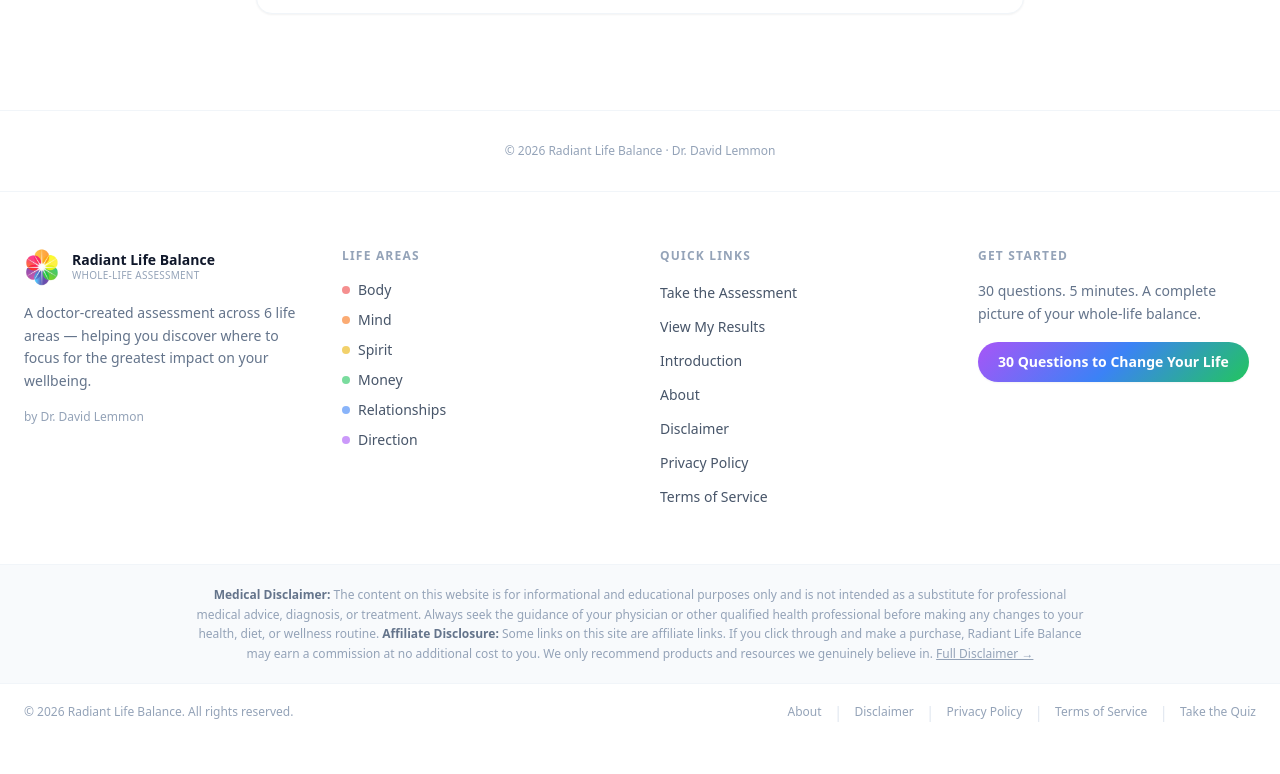
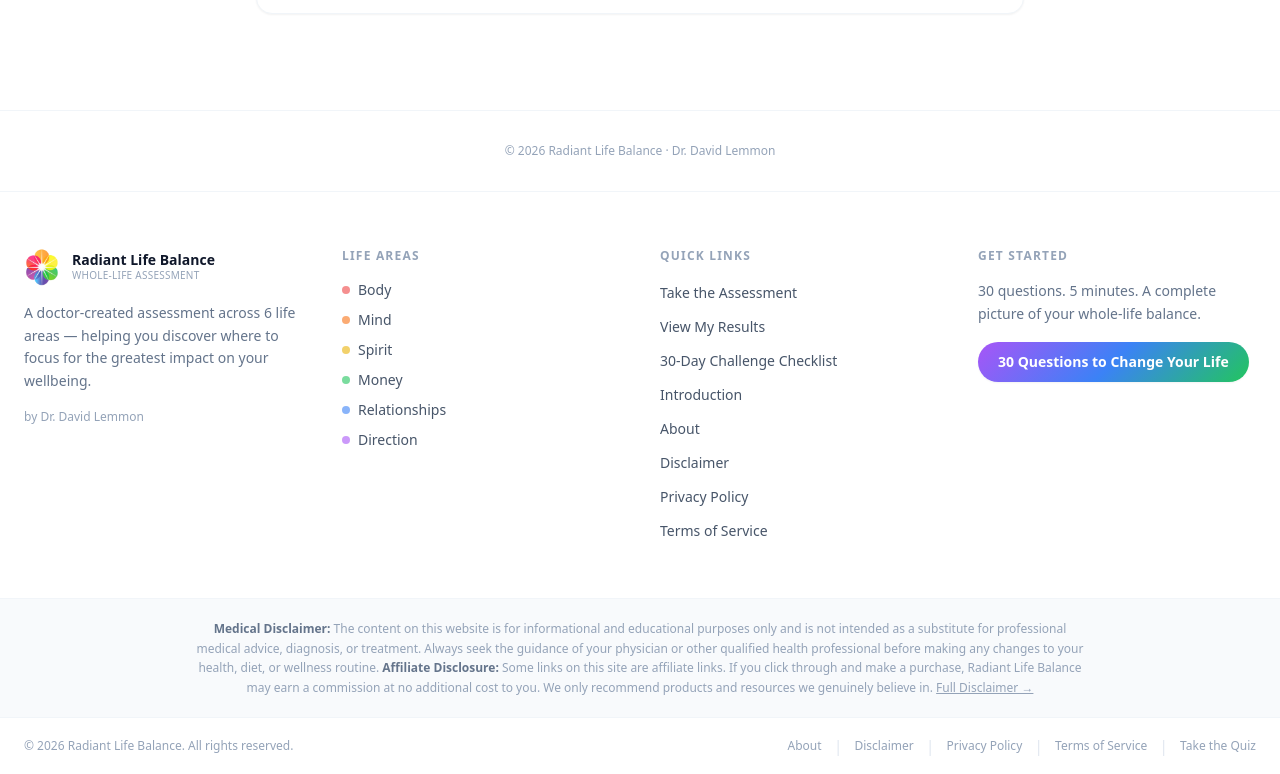
Before and after one commit to drdavidlemmon/radiant-life-balance, a Next.js app: page / in a window 1280 px wide. Shown: the part 6658-7432 px from the top of the page. Before the commit the page ends 7398 px from the top, so only its background shows below. Built offline with nearby package versions, Linux system fonts and the light colour scheme; no server answers.

Commit message:
Add 30-day challenge checklist to the site footer

```diff
--- a/components/footer.tsx
+++ b/components/footer.tsx
@@ -59,6 +59,7 @@
             {[
               { href: '/quiz',       label: 'Take the Assessment' },
               { href: '/results',    label: 'View My Results' },
+              { href: '/challenge',  label: '30-Day Challenge Checklist' },
               { href: '/#introduction', label: 'Introduction' },
               { href: '/about',      label: 'About' },
               { href: '/disclaimer', label: 'Disclaimer' },
```
